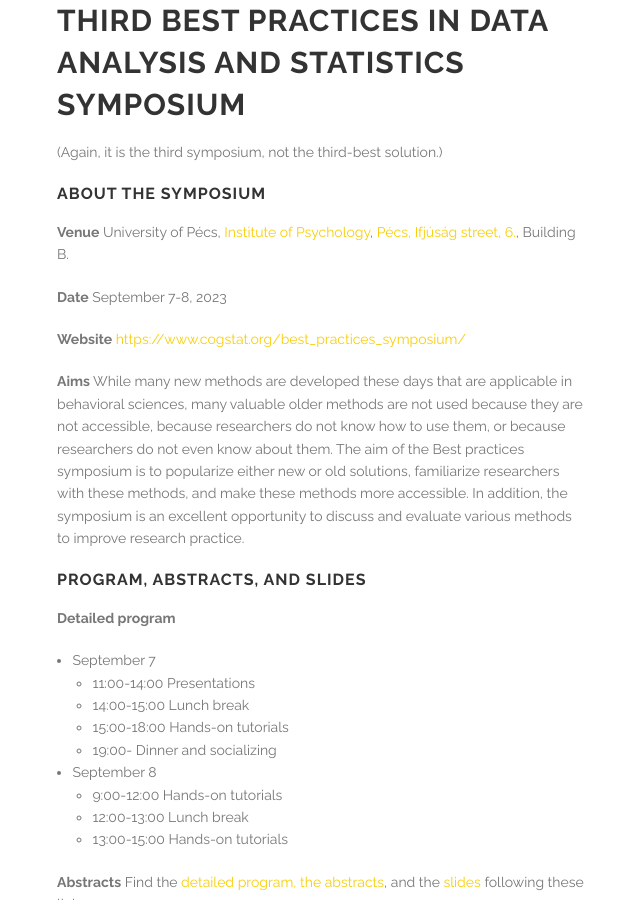
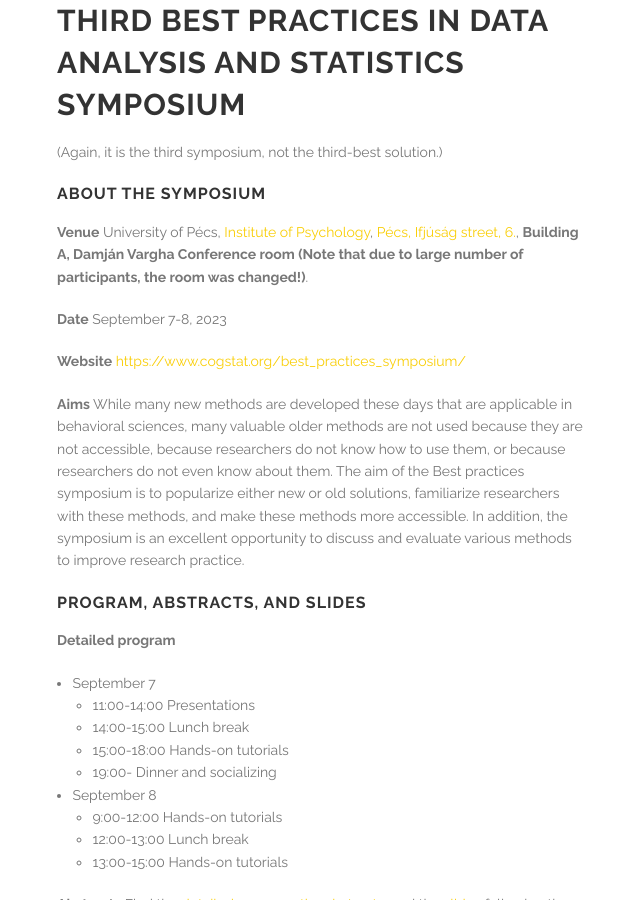
Before and after one commit to cogstat/cogstat_website, a Jekyll site: the page built from best_practices_symposium/index.md, in a window 1280 px wide and 900 px high. Shown: the whole window, without its empty margins (38-678 px from the left). Built offline with Jekyll 4.4.1, drawn with Linux system fonts in a browser that asks for light colours.

Commit message:
Update index.md

```diff
--- a/best_practices_symposium/index.md
+++ b/best_practices_symposium/index.md
@@ -8,7 +8,7 @@ title:  "Best practices in data analysis and statistics symposium"
 
 ### About the symposium
 
-__Venue__ University of Pécs, [Institute of Psychology](https://btk.pte.hu/en/institute-of-psychology), [Pécs, Ifjúság street, 6.](https://osm.org/go/0KHqHfaT8?m=), Building B.
+__Venue__ University of Pécs, [Institute of Psychology](https://btk.pte.hu/en/institute-of-psychology), [Pécs, Ifjúság street, 6.](https://osm.org/go/0KHqHdsh5?m=), __Building A, Damján Vargha Conference room (Note that due to large number of participants, the room was changed!)__.
 
 __Date__ September 7-8, 2023
 
```
